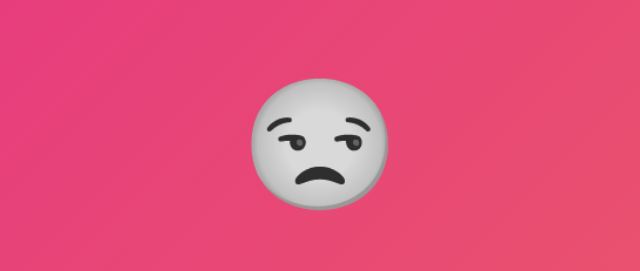
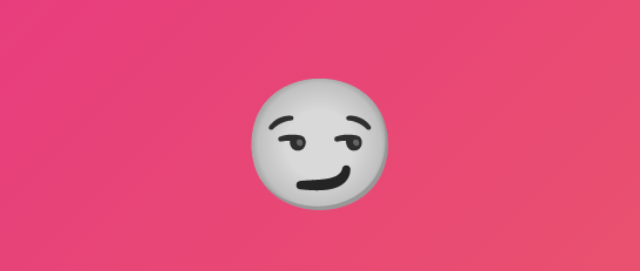
Before and after one commit to srikruthi-7/random-emojis, a plain HTML site: page index.html in a window 1280 px wide. Shown: the part 263-534 px from the top of the page, 320-960 px from the left. Drawn offline with Linux system fonts and the light colour scheme.

Commit message:
Replace emoji in index.html

```diff
--- a/index.html
+++ b/index.html
@@ -8,7 +8,7 @@
 </head>
 
 <body>
-    <div class="emoji">😒</div>
+    <div class="emoji">😏</div>
     <script src="index.js">
     </script>
 </body>
```
